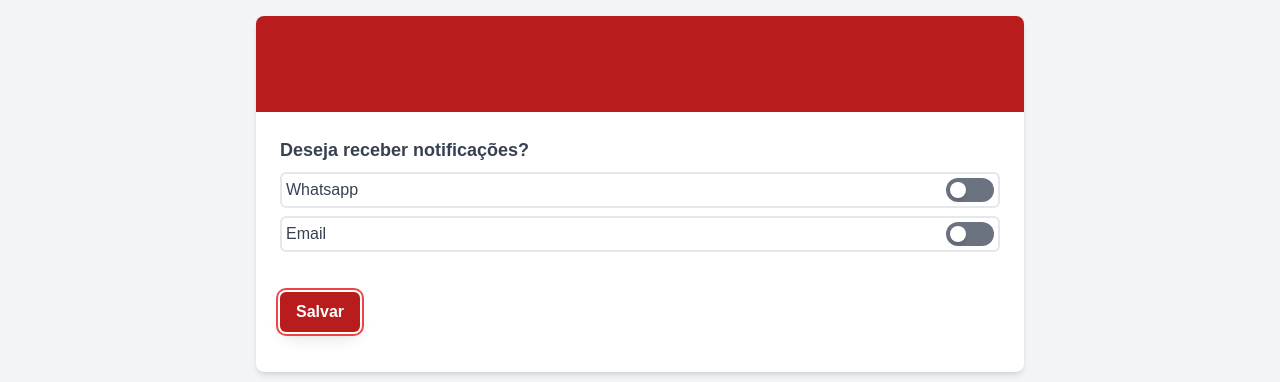
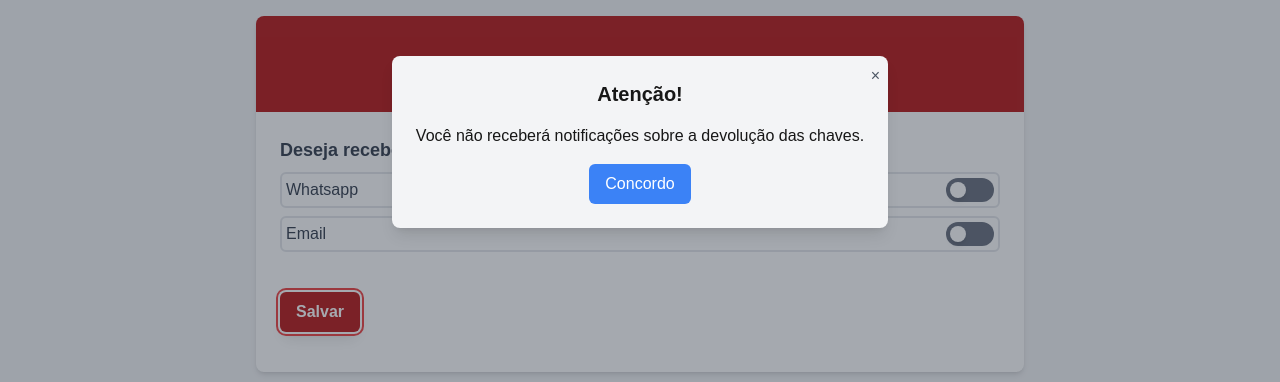
Before and after one commit to Liviadbelao/frontEndSync, a Next.js app: page /configuracaoInicial in a window 1280 px wide. Both pictures are taken after a click on the button "Salvar". Shown: the part 218-600 px from the top of the page. Built offline with nearby package versions, Linux system fonts and the light colour scheme; no server answers.

Commit message:
feat: adicionar mensagens de notificação dinâmicas no popup de configuração

```diff
--- a/app/components/popUpConfig/PopUpConfig.jsx
+++ b/app/components/popUpConfig/PopUpConfig.jsx
@@ -11,6 +11,20 @@ const PopupConfig = ({ email, whatsapp, osDois }) => {
     return null;
   }
 
+  const getNotificationMessage = () => {
+    if (osDois) {
+      return 'Email e WhatsApp';
+    } else if (email) {
+      return 'Email';
+    } else if (whatsapp) {
+      return 'WhatsApp';
+    } else {
+      return null;
+    }
+  };
+
+  const notificationMessage = getNotificationMessage();
+
   return (
     <div className="fixed inset-0 flex items-center justify-center bg-gray-800 bg-opacity-40 z-50">
       <div className="bg-gray-100 p-6 rounded-lg shadow-lg text-center relative mb-20">
@@ -21,10 +35,15 @@ const PopupConfig = ({ email, whatsapp, osDois }) => {
           &times;
         </button>
         <h2 className="text-xl font-bold mb-4">Atenção!</h2>
-        <p>
-          Ao ativar as notificações você está concordando em ser notificado via
-          Email sobre a devolução das chaves.
-        </p>
+        {notificationMessage ? (
+          <p>
+            Ao ativar as notificações você está concordando em ser notificado via {notificationMessage} sobre a devolução das chaves.
+          </p>
+        ) : (
+          <p>
+            Você não receberá notificações sobre a devolução das chaves.
+          </p>
+        )}
         <button
           className="mt-4 bg-blue-500 text-white px-4 py-2 rounded-md"
           onClick={handleClose}
--- a/app/components/popupinical/PopupInicial.jsx
+++ b/app/components/popupinical/PopupInicial.jsx
@@ -11,18 +11,24 @@ const getGreeting = () => {
     }
 };
 
-const Popup = ({nome}) => {
-    const [isVisible, setIsVisible] = useState(true);
+const Popup = ({ nome }) => {
+    const [isVisible, setIsVisible] = useState(false);
     const [greeting, setGreeting] = useState('');
 
     useEffect(() => {
-        setGreeting(getGreeting());
+        const hasSeenPopup = localStorage.getItem('hasSeenPopup');
 
-        const timer = setTimeout(() => {
-            setIsVisible(false);
-        }, 3000); // 3000ms = 3s
+        if (!hasSeenPopup) {
+            setGreeting(getGreeting());
+            setIsVisible(true);
 
-        return () => clearTimeout(timer);
+            const timer = setTimeout(() => {
+                setIsVisible(false);
+                localStorage.setItem('hasSeenPopup', 'true');
+            }, 3000); // 3000ms = 3s
+
+            return () => clearTimeout(timer);
+        }
     }, []);
 
     if (!isVisible) {
--- a/app/configuracaoInicial/page.jsx
+++ b/app/configuracaoInicial/page.jsx
@@ -6,19 +6,22 @@ import ToggleButton from "@/app/components/togglebotao/ToggleBotao";
 import api from "../../src/config/configApi";
 import Popup from "@/app/components/popupinical/PopupInicial";
 import ModalSalaFixa from "../components/ModalSalaFixa/ModalSalaFixa";
+import PopupConfig from "@/app/components/popUpConfig/PopUpConfig";
 
 const ConfigInicial = () => {
   const [user, setUser] = useState(null);
   const [loading, setLoading] = useState(true);
   const [whatsappOn, setWhatsappOn] = useState(false);
   const [emailOn, setEmailOn] = useState(false);
-
+  const [isPopupVisible, setIsPopupVisible] = useState(false);
   const [showModal, setShowModal] = useState(false);
   const [fixedClasses, setFixedClasses] = useState([]);
   const router = useRouter();
   const searchParams = useSearchParams();
   const nif = searchParams.get("nif");
-
+  const handleButtonClick = () => {
+    setIsPopupVisible(true);
+  };
   useEffect(() => {
     async function fetchAmbientes() {
       try {
@@ -165,10 +168,14 @@ const ConfigInicial = () => {
               </div>
               <button
                 className="bg-red-700 mt-10 text-white font-semibold py-2 px-4 rounded-md shadow-lg hover:bg-red-600 focus:outline-none focus:ring-2 focus:ring-red-500 focus:ring-offset-2 transition duration-200"
-                onClick={testar}
+                onClick={() => { testar(); handleButtonClick(); }}
               >
                 Salvar
               </button>
+
+              {isPopupVisible && (
+                <PopupConfig email={emailOn} whatsapp={whatsappOn} osDois={emailOn && whatsappOn} />
+              )}
             </div>
           </div>
         </div>
```
Lines whose indentation alone changed are shown as unchanged.
